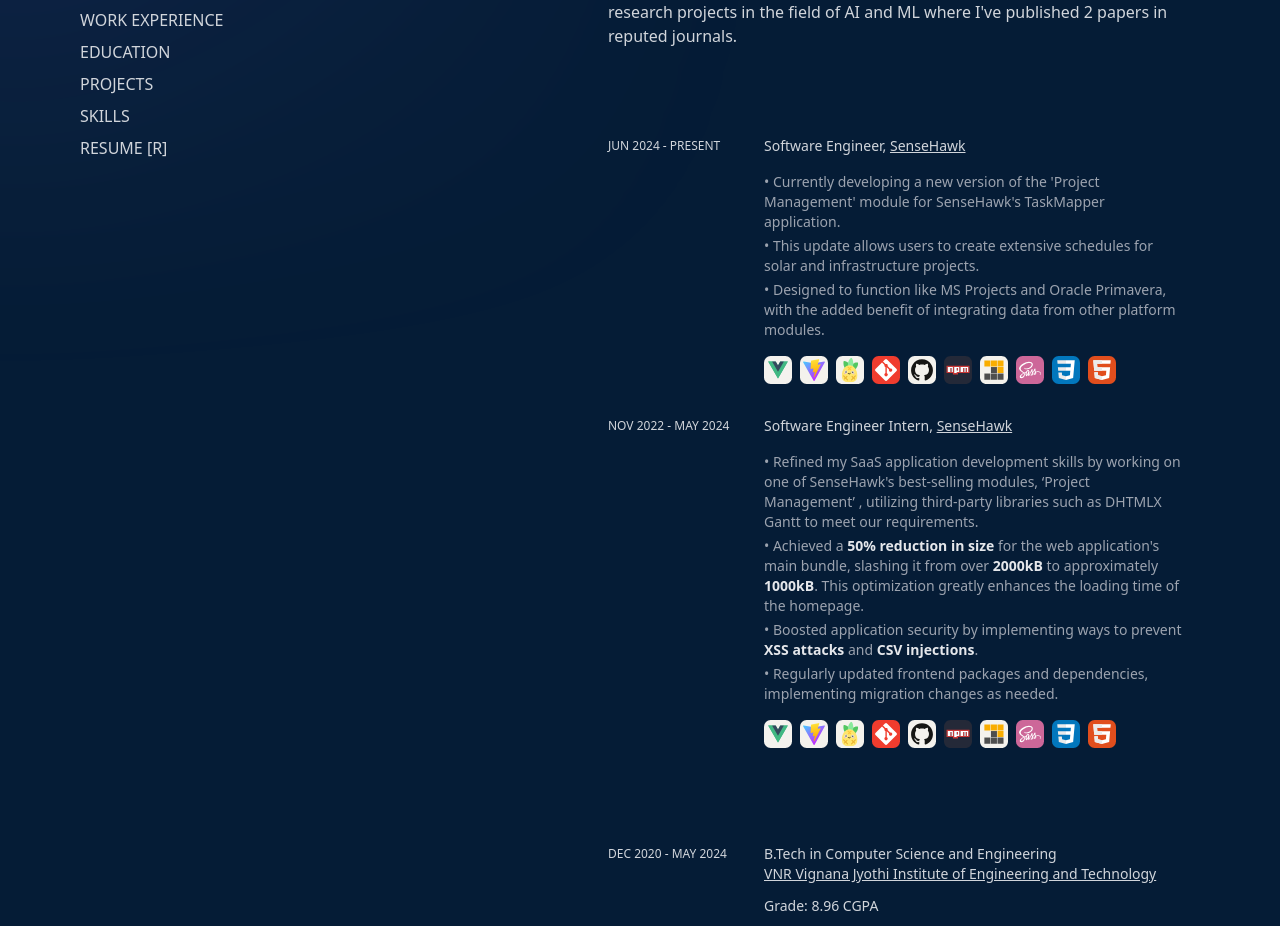
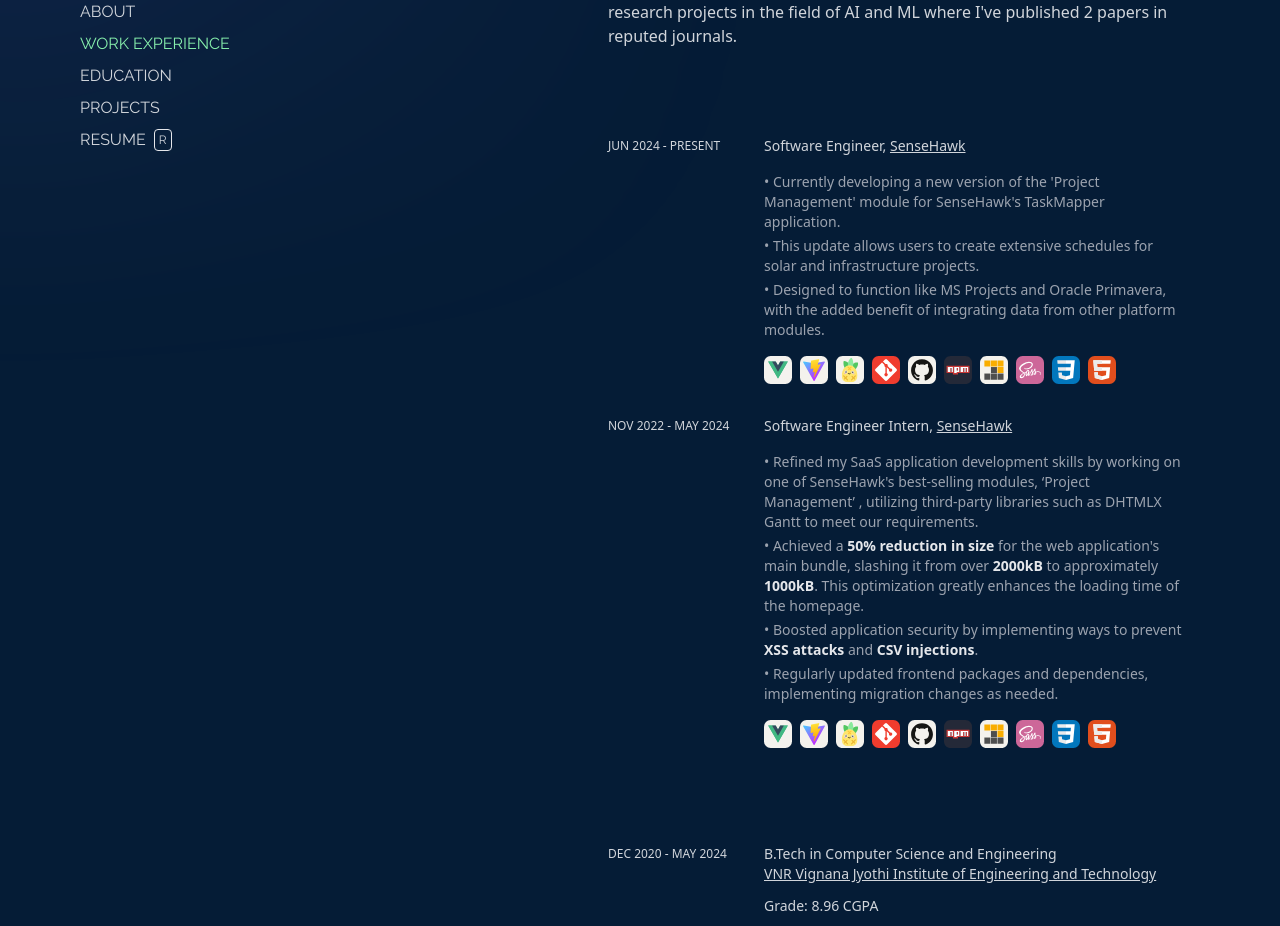
Before and after one commit to gautham-8/gautham-8, a Vue app: page / in a window 1280 px wide. Shown: the part 400-1326 px from the top of the page. Built offline with nearby package versions, Linux system fonts and the light colour scheme.

Commit message:
feat: scrolls, active sections

```diff
--- a/src/assets/main.css
+++ b/src/assets/main.css
@@ -6,3 +6,7 @@
     background-color: #051c36;
     @apply text-gray-300;
 }
+
+::selection {
+    @apply bg-teal-400 text-gray-900;
+}
--- a/src/components/About.vue
+++ b/src/components/About.vue
@@ -2,7 +2,7 @@
 </script>
 
 <template>
-    <div class="px-4">
+    <div id="about" class="px-4">
         <p class="md:hidden block text-3xl font-semibold mb-4">
             About
         </p>
--- a/src/components/Education.vue
+++ b/src/components/Education.vue
@@ -17,11 +17,19 @@
             'Machine Learning',
         ],
     },
-]
+];
+
+function onTEDxClick() {
+    document.getElementById('TEDx').scrollIntoView({ behavior: 'smooth', block: 'center' });
+}
+
+function onTuringHutClick() {
+    document.getElementById('turing-hut').scrollIntoView({ behavior: 'smooth', block: 'center' });
+}
 </script>
 
 <template>
-    <div class="mt-20">
+    <div id="education" class="mt-20">
         <p class="md:hidden block text-3xl font-semibold mb-4 px-4">
             Education
         </p>
@@ -43,8 +51,8 @@
                     </div>
                     <div class="flex items-center gap-2">
                         Activities:
-                        <img src="../assets/TEDx.png" class="w-8 h-8 rounded-lg" />
-                        <img src="../assets/TuringHut.png" class="w-8 h-8 rounded-lg" />
+                        <img src="../assets/TuringHut.png" class="w-8 h-8 rounded-lg cursor-pointer" @click="onTuringHutClick" />
+                        <img src="../assets/TEDx.png" class="w-8 h-8 rounded-lg cursor-pointer" @click="onTEDxClick" />
                     </div>
                 </div>
             </div>
--- a/src/components/Experience.vue
+++ b/src/components/Experience.vue
@@ -31,7 +31,7 @@
 </script>
 
 <template>
-    <div class="mt-20">
+    <div id="work-experience" class="mt-20">
         <p class="md:hidden block text-3xl font-semibold mb-4 px-4">
             Work experience
         </p>
--- a/src/components/LeftSection.vue
+++ b/src/components/LeftSection.vue
@@ -1,17 +1,70 @@
 <script setup>
-import { computed } from 'vue';
+import { reactive, onMounted, onBeforeUnmount } from 'vue';
 
 const SECTIONS = [
     'ABOUT',
     'WORK EXPERIENCE',
     'EDUCATION',
     'PROJECTS',
-    'SKILLS',
-    'RESUME [R]',
+    // 'SKILLS',
+    'RESUME',
 ];
 
-const active_section = computed(() => {
-    return SECTIONS[0];
+const state = reactive({
+    active_section: SECTIONS[0],
+});
+
+function handleKeyPress(event){
+    if (event.key === 'R' || event.key === 'r') {
+        window.open('https://docs.google.com/document/d/1D9YIwWWVdWsGeWcl1L7n1oT225iZF7APGPB2yBC3F0E/edit?usp=sharing', '_blank');
+    }
+}
+
+function handleSectionClick(section){
+    if (section === 'RESUME') {
+        window.open('https://docs.google.com/document/d/1D9YIwWWVdWsGeWcl1L7n1oT225iZF7APGPB2yBC3F0E/edit?usp=sharing', '_blank');
+    }
+    else {
+        state.active_section = section;
+        document.getElementById(section.replaceAll(' ', '-').toLowerCase()).scrollIntoView({ behavior: 'smooth', block: 'center' });
+    }
+}
+
+function handleScroll() {
+    let currentSection = SECTIONS[0];
+    let closestSection = SECTIONS[0];
+    let minDistance = Infinity;
+
+    for (const section of SECTIONS) {
+        const element = document.getElementById(section.replaceAll(' ', '-').toLowerCase());
+        if (element) {
+            const rect = element.getBoundingClientRect();
+            const distance = Math.abs(rect.top - window.innerHeight / 2);
+
+            if (rect.top <= window.innerHeight / 2 && rect.bottom >= window.innerHeight / 2) {
+                currentSection = section;
+                break;
+            }
+
+            if (distance < minDistance) {
+                minDistance = distance;
+                closestSection = section;
+            }
+        }
+    }
+
+    state.active_section = currentSection === SECTIONS[0] ? closestSection : currentSection;
+}
+
+onMounted(() => {
+    window.addEventListener('keyup', handleKeyPress);
+    window.addEventListener('scroll', handleScroll);
+    handleScroll();
+});
+
+onBeforeUnmount(() => {
+    window.removeEventListener('keyup', handleKeyPress);
+    window.removeEventListener('scroll', handleScroll);
 });
 </script>
 
@@ -24,19 +77,31 @@
             Software Engineer
         </div>
         <div class="text-md text-gray-300">
-            I develop full-stack applications and am currently exploring AI and ML technologies.
+            I specialize in full-stack development with a keen interest in artificial intelligence and machine learning technologies.
         </div>
-        <div class="hidden md:block my-28">
+        <div class="hidden md:block my-28 sections-font">
             <div
                 v-for="section in SECTIONS"
-                class="my-2"
+                class="my-2 flex items-center cursor-pointer w-fit"
                 :class="{
-                    'text-green-300': section === active_section,
-                    'text-gray-300': section !== active_section,
+                    'text-green-300': section === state.active_section,
+                    'text-gray-300': section !== state.active_section,
                 }"
+                @click="handleSectionClick(section)"
             >
                 {{ section }}
+                <span v-if="section === 'RESUME'" class="w-fit h-fit px-1 py-0.5 ml-2 border border-gray-200 rounded text-xs">
+                    R
+                </span>
             </div>
         </div>
     </div>
 </template>
+
+<style scoped>
+@import url('https://fonts.googleapis.com/css2?family=Lexend+Giga:wght@100..900&family=Raleway&display=swap');
+
+.sections-font {
+    font-family: 'Raleway', sans-serif;
+}
+</style>
--- a/src/components/Projects.vue
+++ b/src/components/Projects.vue
@@ -6,6 +6,7 @@
 
 const projects = [
     {
+        id: 'turing-hut',
         title: 'Problem setter and Peer-learning guide',
         organization: 'Turing Hut',
         organization_url: 'https://www.turinghut.org/',
@@ -18,6 +19,7 @@
         skills: ['React.js', 'Material UI', 'Git', 'GitHub'],
     },
     {
+        id: 'TEDx',
         title: 'Technical Member',
         organization: 'TEDxVNRVJIET',
         organization_url: 'https://www.tedxvnrvjiet.com',
@@ -30,6 +32,7 @@
         skills: ['React.js', 'Tailwind CSS', 'Sass', 'CSS', 'HTML', 'Git', 'GitHub'],
     },
     {
+        id: 'hospital-website',
         title: 'Hospital website - Managing appointments made easy!',
         // organization: 'Hospital Website',
         image_src: HospitalWebsite,
@@ -44,12 +47,14 @@
 </script>
 
 <template>
-    <div class="mt-20">
+    <div id="projects" class="mt-20">
         <p class="md:hidden block text-3xl font-semibold mb-4 px-4">
             Projects
         </p>
         <div
             v-for="project in projects"
+            :id="project.id"
+            :key="project.id"
             class="mb-8 md:mb-4"
         >
             <div class="w-full md:flex gap-4 rounded-lg px-4 py-2">
```
